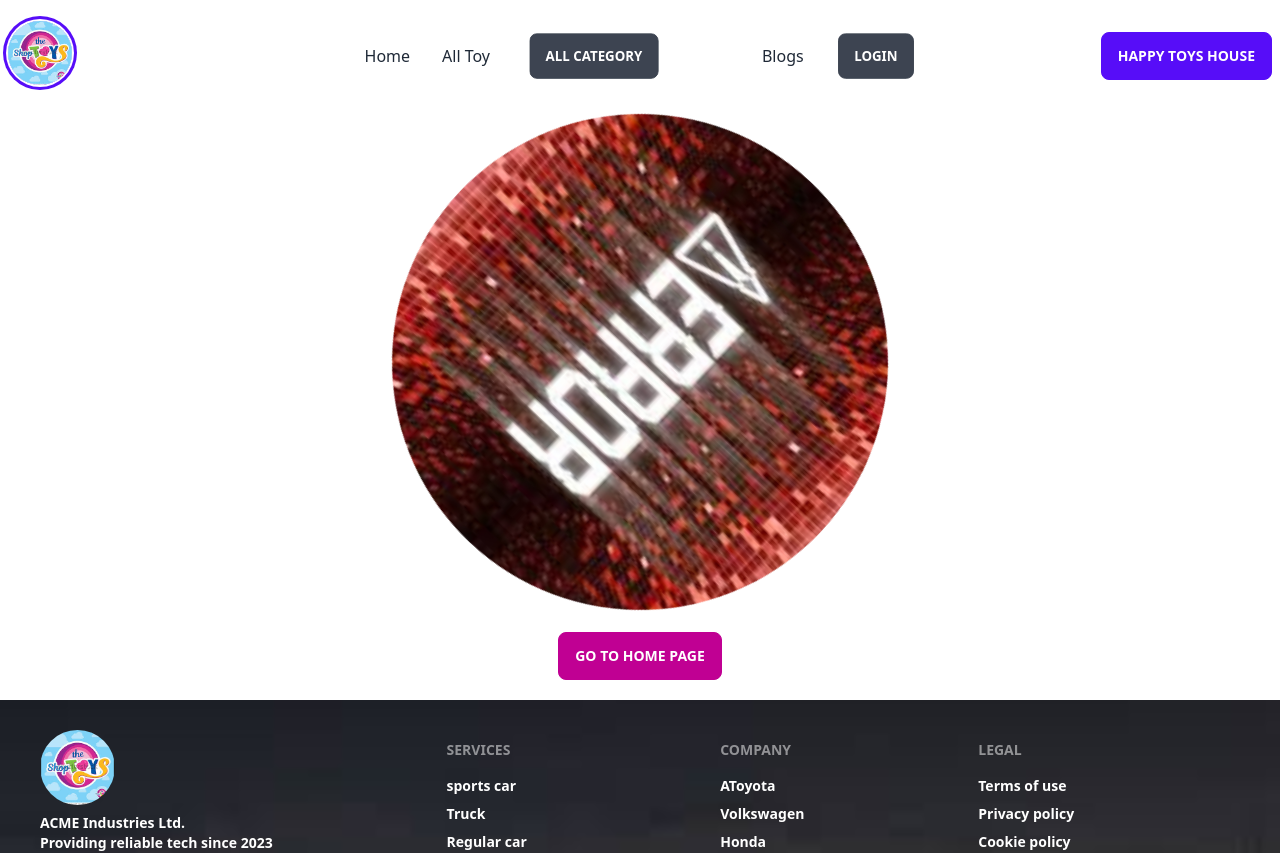
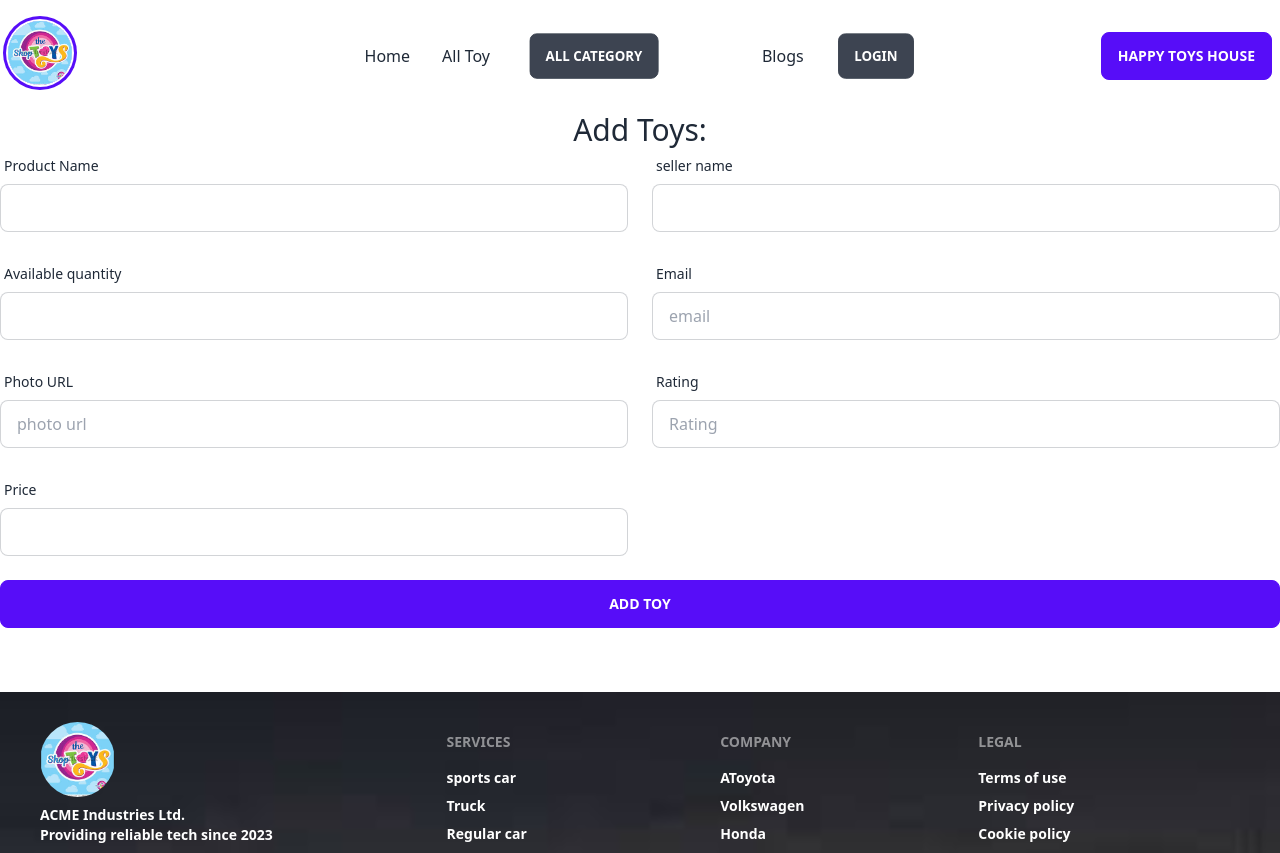
Before and after one commit to mdjewel999/Goldsmith_project, a React (Vite) app: page /book in a window 1280 px wide. Shown: the top 853 px of the page. Built offline with nearby package versions, Linux system fonts and the light colour scheme; no server answers.

Commit message:
toy add to card name added

```diff
--- a/src/Pages/BookService/BookService.jsx
+++ b/src/Pages/BookService/BookService.jsx
@@ -1,31 +1,31 @@
 import { useContext } from "react";
-import { useLoaderData } from "react-router-dom";
 import { AuthContext } from "../../Providers/AuthProvider";
+import { useNavigate } from "react-router-dom";
 
 const BookService = () => {
-  const service = useLoaderData();
-  // console.log(service);
-  const { category_title, price, img, _id, ratings } = service;
   const { user } = useContext(AuthContext);
+  const navigate =useNavigate()
 
   const handleBookService = (event) => {
     event.preventDefault();
 
     const form = event.target;
-    const name = form.name.value;
-    const date = form.date.value;
+    const service = form.name.value;
+    const sellerName = form.seller_name.value;
+    const quantity = form.quantity.value;
     const rating =form.rating.value;
     const email = user?.email;
+    const price = form.price.value;
+    const img = form.photo.value;
+
     const toyBooking = {
-      customerName: name,
+      customerName: sellerName,
       email,
       img,
-      date,
+      service,
+      quantity,
       rating,
-      service: category_title,
-      service_id: _id,
-      price: price,
-      Rating: ratings,
+      price,
     };
 
     console.log(toyBooking);
@@ -42,31 +42,43 @@ const BookService = () => {
         console.log(data);
         if(data.insertedId){
             alert('add booking successfully')
+
+            navigate(`/adtoy`)
         }
       });
   };
 
   return (
     <div>
-      <h2 className="text-center text-3xl">Add Toys: {category_title} </h2>
+      <h2 className="text-center text-3xl">Add Toys:  </h2>
       <form onSubmit={handleBookService}>
         <div className="grid grid-cols-1 md:grid-cols-2 gap-6">
           <div className="form-control">
             <label className="label">
-              <span className="label-text">Name</span>
+              <span className="label-text">Product Name</span>
             </label>
             <input
               type="text"
-              defaultValue={user?.displayName}
               name="name"
               className="input input-bordered"
             />
           </div>
           <div className="form-control">
             <label className="label">
-              <span className="label-text">Date</span>
+              <span className="label-text">seller name</span>
             </label>
-            <input type="date" name="date" className="input input-bordered" />
+            <input
+              type="text"
+              defaultValue={user?.displayName}
+              name="seller_name"
+              className="input input-bordered"
+            />
+          </div>
+          <div className="form-control">
+            <label className="label">
+              <span className="label-text">Available quantity</span>
+            </label>
+            <input type="number" name="quantity" className="input input-bordered" />
           </div>
           <div className="form-control">
             <label className="label">
@@ -99,7 +111,6 @@ const BookService = () => {
               type="text"
               name="rating"
               placeholder="Rating"
-              defaultValue={user?.ratings}
               className="input input-bordered"
             />
           </div>
@@ -109,7 +120,7 @@ const BookService = () => {
             </label>
             <input
               type="text"
-              defaultValue={"$" + price}
+              name="price"
               className="input input-bordered"
             />
           </div>
@@ -118,7 +129,7 @@ const BookService = () => {
           <input
             className="btn btn-primary btn-block"
             type="submit"
-            value="Order Confirm"
+            value="Add Toy"
           />
         </div>
       </form>
--- a/src/Pages/Category/AnimalToys.jsx
+++ b/src/Pages/Category/AnimalToys.jsx
@@ -52,8 +52,8 @@ const AnimalToys = () => {
                 <p>$ {category.price}</p>
                 {/* <p>{category.description}</p> */}
                 <div className="card-actions justify-center ">
-                  <Link to={`/book/${category._id}`}>
-                    <button className="btn btn-primary">Add To Toy</button>
+                  <Link to={`/book`}>
+                    <button className="btn btn-primary">Add a Toy</button>
                   </Link>
                 </div>
               </div>
--- a/src/Pages/Shared/NavBar/NavBar.jsx
+++ b/src/Pages/Shared/NavBar/NavBar.jsx
@@ -47,7 +47,7 @@ const NavBar = () => {
 
         <li>
         {user &&
-        <Link to="/animaltoys"> Add A Toy</Link>
+        <Link to="/book"> Add A Toy</Link>
         }
         </li>
 
--- /dev/null
+++ b/src/Pages/ToyBooking/Modal.jsx
@@ -0,0 +1,34 @@
+// import React from 'react';
+
+const Modal = () => {
+  return (
+    <div>
+      {/* The button to open modal */}
+      <label htmlFor="my-modal-3" className="btn">
+        open modal
+      </label>
+
+      {/* Put this part before </body> tag */}
+      <input type="checkbox" id="my-modal-3" className="modal-toggle" />
+      <div className="modal">
+        <div className="modal-box relative">
+          <label
+            htmlFor="my-modal-3"
+            className="btn btn-sm btn-circle absolute right-2 top-2"
+          >
+            ✕
+          </label>
+          <h3 className="text-lg font-bold">
+            Congratulations random Internet user!
+          </h3>
+          <p className="py-4">
+          ve been selected for a chance to get one year of subscription to
+            use Wikipedia for free!
+          </p>
+        </div>
+      </div>
+    </div>
+  );
+};
+
+export default Modal;
--- a/src/Pages/ToyBooking/ToyBooking.jsx
+++ b/src/Pages/ToyBooking/ToyBooking.jsx
@@ -100,7 +100,7 @@ const ToyBooking = () => {
               </th>
               <th>Image</th>
               <th>Toys Name</th>
-              <th>Email</th>
+              <th>Seller Name</th>
               <th>Rating</th>
               <th>Price</th>
               <th>
--- a/src/Pages/ToyBooking/ToyBookingRow.jsx
+++ b/src/Pages/ToyBooking/ToyBookingRow.jsx
@@ -1,7 +1,7 @@
 // import React from 'react';
 
 const ToyBookingRow = ({ booking, handleDelete, handleBookingConfirm }) => {
-  const { _id, rating, email, service, price, img, status } = booking;
+  const { _id, rating, customerName, service, price, img, status } = booking;
 
   return (
     <tr>
@@ -16,7 +16,7 @@ const ToyBookingRow = ({ booking, handleDelete, handleBookingConfirm }) => {
         </div>
       </td>
       <td>{service}</td>
-      <td>{email}</td>
+      <td>{customerName}</td>
       <td>
         {rating}  <input type="radio" name="rating-2" className="mask mask-star-2 bg-orange-400" />
       </td>
--- a/src/Routes/Routes.jsx
+++ b/src/Routes/Routes.jsx
@@ -37,21 +37,23 @@ const router = createBrowserRouter([
         },
 
         {
-          path:'/book/:id',
+          path:'/book',
           element:<BookService></BookService>,
-          loader: ({params}) => fetch(`https://happy-toy-house-server-mdjewel999.vercel.app/carhouse/${params.id}`)
+          // loader: ({params}) => fetch(`https://happy-toy-house-server-mdjewel999.vercel.app/carhouse/${params.id}`)
         },
         {
           path:'/adtoy',
           element:<PrivateRoute><ToyBooking></ToyBooking></PrivateRoute>,
-        },
-        {
-          path:'*',
-          element:<ErrorPage></ErrorPage>
         }
 
-      ]
+
+      ],
+
     },
+    {
+      path:'*',
+      element:<ErrorPage></ErrorPage>
+    }
   ]);
 
 
```
